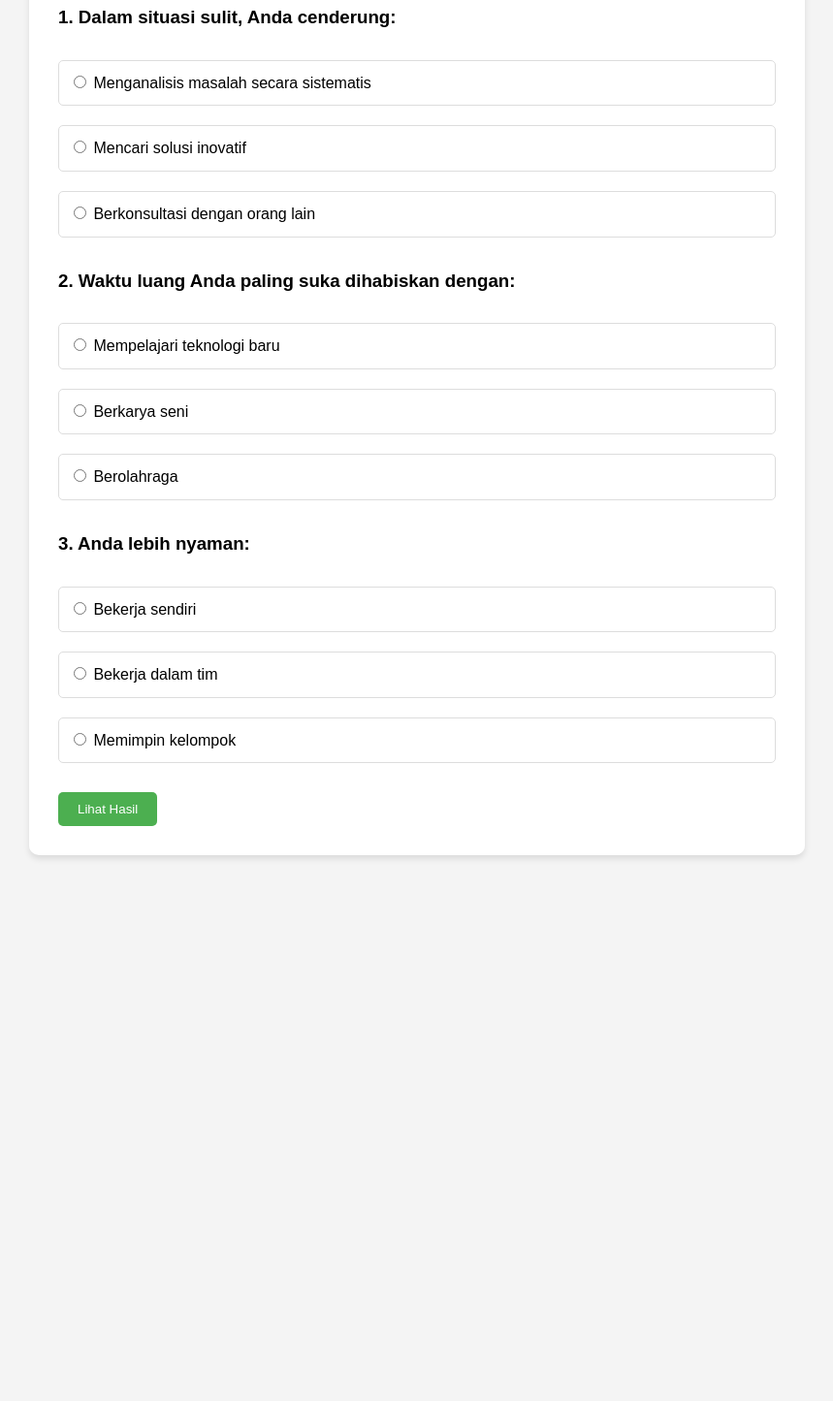
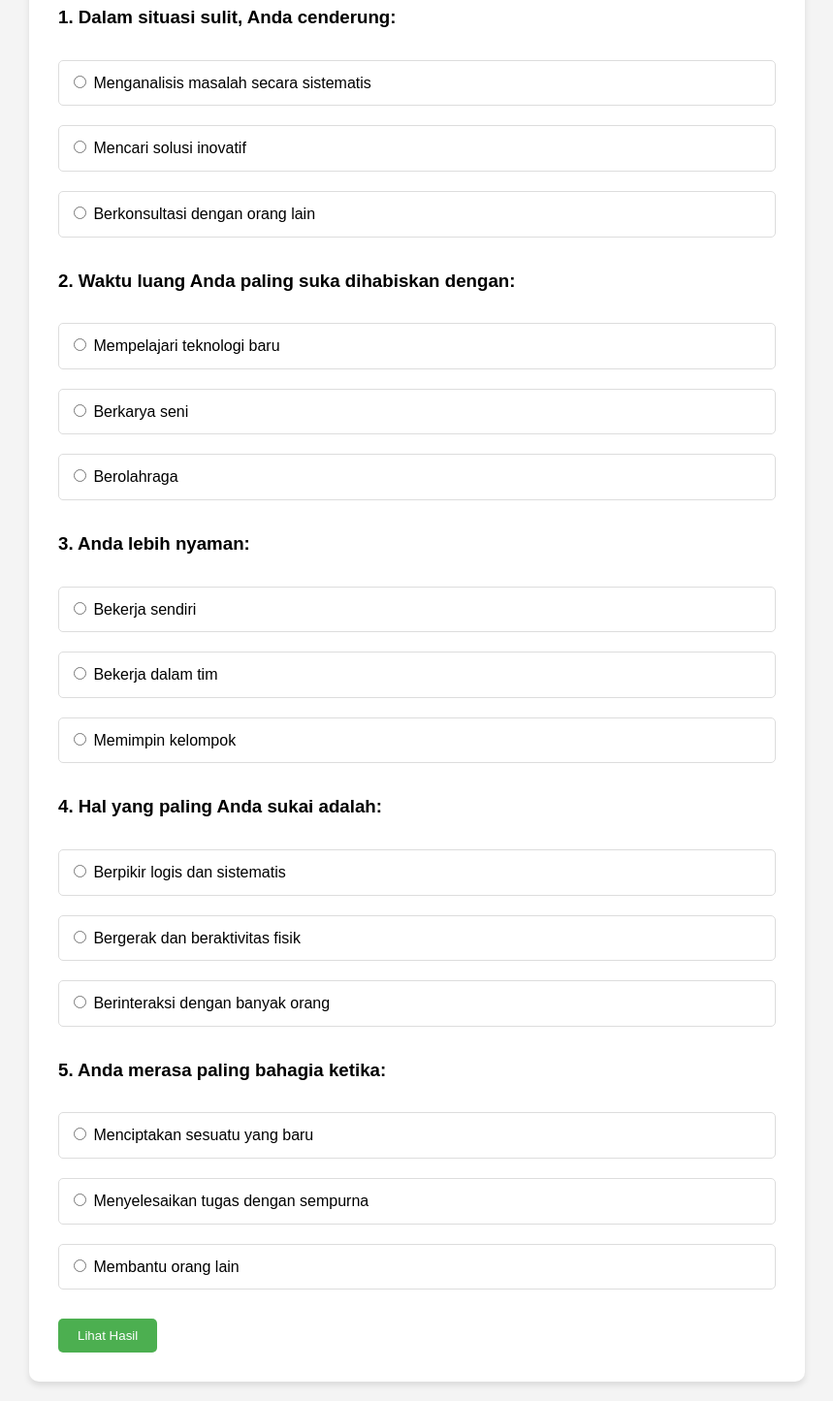
Before and after one commit to Loona-EKC/Chatbot-Hobi, a plain HTML site: page quisioner.html in a window 1280 px wide. Shown: the part 141-1586 px from the top of the page at 97% size, without its empty margins (210-1069 px from the left). Before the commit the page ends 1043 px from the top, so only its background shows below. Drawn offline with Linux system fonts and the light colour scheme.

Commit message:
Edit Ewan

```diff
--- a/css/style.css
+++ b/css/style.css
@@ -1,4 +1,3 @@
 h2{
     font-family: 'Verdana',sans-serif;
-    margin: 50%;
 }
--- a/js/quisoner.js
+++ b/js/quisoner.js
@@ -1,90 +1,42 @@
+const hobbies = {
+    analitis: ['Memprogram', 'Robotika', 'Astronomi'],
+    kreatif: ['Melukis', 'Desain Digital', 'Musik'],
+    sosial: ['Podcasting', 'Menulis Blog', 'Coaching'],
+    teknis: ['Coding', 'Elektronika', 'Drone Photography'],
+    seni: ['Ilustrasi', 'Musik', 'Fotografi'],
+    olahraga: ['Mendaki', 'Bersepeda', 'Yoga'],
+    individu: ['Menulis', 'Seni', 'Coding'],
+    tim: ['Olahraga Tim', 'Musik Band', 'Proyekan'],
+    memimpin: ['Coaching', 'Manajemen Proyek', 'Entrepreneurship'],
+    berpikir: ['Matematika', 'Coding', 'Analisis Data'],
+    bergerak: ['Olahraga', 'Pendaki', 'Dancer'],
+    berinteraksi: ['Komunikasi', 'Public Speaking', 'Konsultan'],
+    menciptakan: ['Desain', 'Musisi', 'Penulis'],
+    menyelesaikan: ['Insinyur', 'Akuntan', 'Peneliti'],
+    membantu: ['Psikolog', 'Guru', 'Konselor']
+};
+
 function submitTest() {
-    const answers = {
-        q1: document.querySelector('input[name="q1"]:checked'),
-        q2: document.querySelector('input[name="q2"]:checked'),
-        q3: document.querySelector('input[name="q3"]:checked')
-    };
-
-    // Validasi apakah semua pertanyaan terjawab
-    if (!answers.q1 || !answers.q2 || !answers.q3) {
-        alert('Mohon jawab semua pertanyaan!');
-        return;
+    const results = {};
+    for (let i = 1; i <= 5; i++) {
+        const selectedValue = document.querySelector(`input[name="q${i}"]:checked`).value;
+        results[selectedValue] = (results[selectedValue] || 0) + 1;
     }
 
-    const profile = {
-        analitis: {
-            title: "Analisis dan Teknis",
-            hobi: ["Coding", "Riset", "Pemecahan Masalah"],
-            bakat: ["Programmer", "Ilmuwan", "Konsultan"]
-        },
-        kreatif: {
-            title: "Kreativitas dan Seni",
-            hobi: ["Melukis", "Menulis", "Desain Grafis"],
-            bakat: ["Desainer", "Penulis", "Fotografer"]
-        },
-        sosial: {
-            title: "Sosial dan Komunikasi",
-            hobi: ["Mengajar", "Berbicara di Depan Umum", "Volunteer"],
-            bakat: ["Guru", "Trainer", "Konselor"]
-        },
-        teknis: {
-            title: "Teknologi dan Inovasi",
-            hobi: ["Robotika", "Elektronik", "Pemrograman"],
-            bakat: ["Teknik Komputer", "Sistem Informasi", "Developer"]
-        },
-        seni: {
-            title: "Seni dan Kreativitas Tinggi",
-            hobi: ["Musik", "Teater", "Tari"],
-            bakat: ["Musisi", "Aktor", "Koreografer"]
-        },
-        olahraga: {
-            title: "Fisik dan Kesehatan",
-            hobi: ["Fitness", "Cabang Olahraga", "Outdoor"],
-            bakat: ["Pelatih", "Atlet", "Instruktur Kebugaran"]
-        },
-        individu: {
-            title: "Mandiri dan Fokus",
-            hobi: ["Menulis", "Penelitian", "Meditasi"],
-            bakat: ["Peneliti", "Penulis", "Konsultan"]
-        },
-        tim: {
-            title: "Kolaborasi dan Kerjasama",
-            hobi: ["Olahraga Tim", "Diskusi", "Proyek Kelompok"],
-            bakat: ["Manajer", "Koordinator", "Penggerak Tim"]
-        },
-        memimpin: {
-            title: "Kepemimpinan dan Strategi",
-            hobi: ["Debat", "Manajemen Proyek", "Pengembangan Tim"],
-            bakat: ["Pemimpin", "Entrepreneur", "Konsultan Strategi"]
-        }
-    };
+    const topChoices = Object.entries(results)
+        .sort((a, b) => b[1] - a[1])
+        .slice(0, 2);
 
-    const valueMap = {
-        q1: answers.q1.value,
-        q2: answers.q2.value,
-        q3: answers.q3.value
-    };
-
-    // Menghitung profil dominan
-    const scoreMap = {};
-    Object.values(valueMap).forEach(value => {
-        scoreMap[value] = (scoreMap[value] || 0) + 1;
-    });
-
-    const dominantProfile = Object.keys(scoreMap).reduce((a, b) =>
-        scoreMap[a] > scoreMap[b] ? a : b
+    const suggestedHobbies = topChoices.flatMap(([choice]) =>
+        hobbies[choice] || []
     );
 
-    const result = profile[dominantProfile];
+    const uniqueHobbies = [...new Set(suggestedHobbies)];
+    const recommendedHobbies = uniqueHobbies.slice(0, 3).join(', ');
 
-    document.getElementById('resultText').innerHTML = `
-        <h3>${result.title}</h3>
-        <p><strong>Hobi Potensial:</strong> ${result.hobi.join(", ")}</p>
-        <p><strong>Bakat Tersarankan:</strong> ${result.bakat.join(", ")}</p>
-        <p>Berdasarkan jawaban Anda, Anda memiliki potensi untuk mengembangkan keterampilan di bidang ${result.title.toLowerCase()}. Jelajahi hobi dan bakat yang disebutkan untuk mengembangkan potensi diri Anda!</p>
-        <br>
-        <p>Apakah kurang puas dengan hasilnya? Jika ya klik next<p>
-    `;
+    document.getElementById('resultText').innerHTML =
+        `Berdasarkan jawaban Anda, kami merekomendasikan hobi: <strong>${recommendedHobbies}</strong>.
+        Hobi ini cocok dengan kepribadian dan minat Anda.`;
 
     document.getElementById('quiz').style.display = 'none';
     document.getElementById('result').style.display = 'block';
--- a/quisioner.html
+++ b/quisioner.html
@@ -6,6 +6,7 @@
     <title>Tes Pencarian Hobi dan Bakat</title>
     <link rel="stylesheet" href="css/quisoner.css">
 </head>
+<body>
     <body>
         <div class="container">
             <h1>Tes Pencarian Hobi dan Bakat</h1>
@@ -55,13 +56,43 @@
                     </div>
                 </div>
 
+                <div class="question" id="q4">
+                    <h3>4. Hal yang paling Anda sukai adalah:</h3>
+                    <div class="options">
+                        <label>
+                            <input type="radio" name="q4" value="berpikir"> Berpikir logis dan sistematis
+                        </label>
+                        <label>
+                            <input type="radio" name="q4" value="bergerak"> Bergerak dan beraktivitas fisik
+                        </label>
+                        <label>
+                            <input type="radio" name="q4" value="berinteraksi"> Berinteraksi dengan banyak orang
+                        </label>
+                    </div>
+                </div>
+
+                <div class="question" id="q5">
+                    <h3>5. Anda merasa paling bahagia ketika:</h3>
+                    <div class="options">
+                        <label>
+                            <input type="radio" name="q5" value="menciptakan"> Menciptakan sesuatu yang baru
+                        </label>
+                        <label>
+                            <input type="radio" name="q5" value="menyelesaikan"> Menyelesaikan tugas dengan sempurna
+                        </label>
+                        <label>
+                            <input type="radio" name="q5" value="membantu"> Membantu orang lain
+                        </label>
+                    </div>
+                </div>
+
                 <button onclick="submitTest()">Lihat Hasil</button>
             </div>
 
             <div id="result" style="display:none;">
                 <h2>Hasil Pencarian Hobi dan Bakat</h2>
                 <p id="resultText"></p>
-            <a class="btn btn-primary" href="chatbox.html" role="button">Next</a>
+                <button onclick="window.location.href='chatbox.html'">Lanjutkan</button>
             </div>
         </div>
     <script src="js/quisoner.js"></script>
```
Lines whose indentation alone changed are shown as unchanged.
